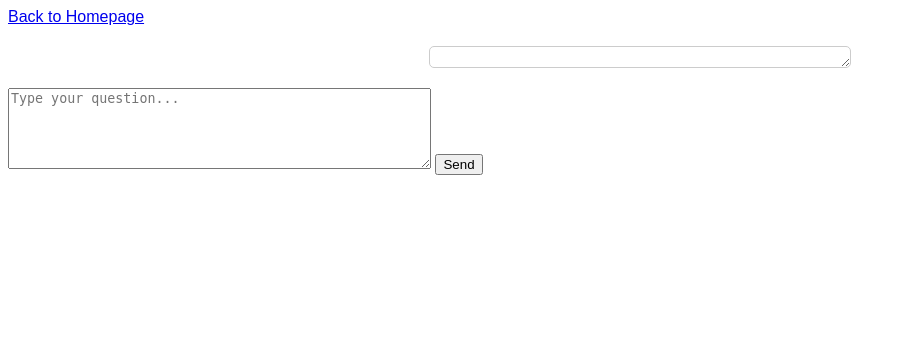
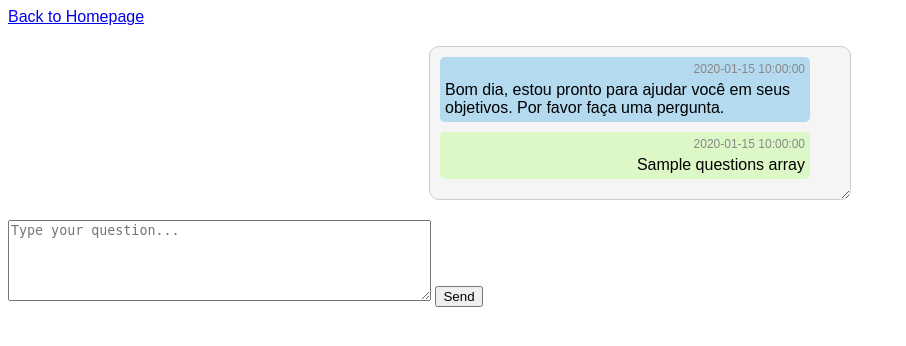
Before and after one commit to bbicalho/python-flask-openai-chatbot-custom-data, a Flask app: template templates/chatbot2.html in a window 1280 px wide. Shown: the top 346 px of the page, without its empty margins (0-906 px from the left). Run offline with Flask 3, Linux system fonts and the light colour scheme; the template is opened without the code that fills it: most values are stand-ins (such as "Sample title", 1, 10 or a date in 2020).

Commit message:
conversas indivuduais, persistidas em disco e podem ser deletadas. mensagem de saudacao

```diff
--- a/app.py
+++ b/app.py
@@ -1,5 +1,7 @@
 from flask import Flask, render_template, request, jsonify, make_response, redirect, url_for
+# import traceback
 import os
+import sys
 import json
 from datetime import datetime
 import shutil
@@ -40,7 +42,7 @@ brasilia_tz = pytz.timezone('America/Sao_Paulo')
 current_datetime = datetime.now(brasilia_tz)
 file_path = 'log_file-'+current_datetime.strftime('%Y-%m-%d-%H-%M-%S%Z')+'.txt'
 
-questions_array = []
+# questions_array = []
 
 @app.route('/superadm')
 def home():
@@ -82,11 +84,36 @@ def get_link_config(id):
 @app.route('/chatbot/<id>', methods=['GET'])
 def chatbot(id):
 
-    questions_array.clear()
+    questions_file = os.path.join(app.root_path, 'messages/'+id+'/chat-messages.json')
+    question_values = {}
+    if(os.path.exists(questions_file)):
+        with open(questions_file, 'r', encoding="utf-8") as file:
+            question_values = json.load(file)
+
+    # questions_array.clear()
+    if id not in question_values:
+        questions_array = []
+    else:
+        # print(question_values[id]['messages'])
+        questions_array = question_values[id]['messages']
+
+    # prompt_file = os.path.join(app.root_path, 'prompts/'+id+'/prompts-values.json')
+    # prompts_values = {}
+    # if(os.path.exists(prompt_file)):
+    #     with open(prompt_file, 'r', encoding="utf-8") as file:
+    #         prompts_values = json.load(file)
+
+    # print(prompts_values)
+
+    # save_data_to_json({id:{'prompt-role':prompts_values['prompt-role-purpose'],'prompt-dont-know-text':prompts_values['prompt-dont-know-text']}},"messages/"+id+"/chat-messages.json")
 
     can_upload,can_train,can_prompt,can_delete = get_link_config(id)
+    saopaulo_tz = pytz.timezone('America/Sao_Paulo')
+    # Get the current datetime in the Sao Paulo timezone
+    current_datetime_saopaulo = datetime.now(saopaulo_tz)
+    current_datetime_saopaulo_str = current_datetime_saopaulo.strftime('%Y-%m-%d %H:%M:%S')
 
-    return render_template('chatbot2.html', user_id=id, can_delete=can_delete)
+    return render_template('chatbot2.html', user_id=id, can_delete=can_delete, questions_array=questions_array, current_datetime=current_datetime_saopaulo_str)
 
 
 
@@ -129,33 +156,40 @@ def update_or_create_json():
     # Get the posted JSON data
     data = request.json
 
+    return jsonify({'message': 'Data updated or created successfully'})
+
+def save_data_to_json(data, local_json_file_path):
     # Load the existing JSON file if it exists
-    if os.path.exists(json_file_path):
-        with open(json_file_path, 'r') as file:
+    if os.path.exists(local_json_file_path):
+        with open(local_json_file_path, 'r') as file:
             existing_data = json.load(file)
     else:
+        directory = os.path.dirname(local_json_file_path)
+        if not os.path.exists(directory):
+            os.makedirs(directory)
         existing_data = {}  # Create an empty dictionary if the file doesn't exist
 
     # Merge the new data with the existing data
     existing_data.update(data)
 
     # Save the updated data back to the JSON file
-    with open(json_file_path, 'w') as file:
+    with open(local_json_file_path, 'w') as file:
         json.dump(existing_data, file, indent=2)
-
-    return jsonify({'message': 'Data updated or created successfully'})
 
 
 @app.route('/process_answer/<id>', methods=['POST'])
 def process_answer(id):
     user_question = request.json['question']
+
     # Call your process_answer function here and get the bot's answer
     # Replace the example response with the actual bot's answer
 
     # df=pd.read_csv('processed/embeddings.csv', index_col=0)
+    df = None
     processed_folder = 'processed/'+id
-    df=pd.read_csv(processed_folder+'/embeddings.csv', index_col=0)
-    df['embeddings'] = df['embeddings'].apply(literal_eval).apply(np.array)
+    if(os.path.exists(processed_folder)):
+        df=pd.read_csv(processed_folder+'/embeddings.csv', index_col=0)
+        df['embeddings'] = df['embeddings'].apply(literal_eval).apply(np.array)
 
     bot_answer = answer_question(df, question=user_question,id=id)
     # bot_answer = "This is an example response from the bot."
@@ -296,43 +330,22 @@ def submit_delete():
         data = request.get_json()
         myid = data['myid']
 
-        # delete files from received files
-        folder_path = "receivedfiles/"+myid
-        if(os.path.exists(folder_path)):
-            file_list = os.listdir(folder_path)
-            for filename in file_list:
-                # Construct the full file path
-                file_path = os.path.join(folder_path, filename)
-                # print(file_path)
+        array_folders = ["receivedfiles/"+myid, "pdf-folder/"+myid, "training/"+myid, "processed"+myid, "messages/"+myid]
 
-                # Delete the txt file
-                os.remove(file_path)
+        for folder in array_folders:
+            # delete files from received files
+            folder_path = folder
+            if(os.path.exists(folder_path)):
+                file_list = os.listdir(folder_path)
+                for filename in file_list:
+                    # Construct the full file path
+                    file_path = os.path.join(folder_path, filename)
+                    # print(file_path)
 
-        # delete files from pdf-folder
-        folder_path = "pdf-folder/"+myid
-        if(os.path.exists(folder_path)):
-            file_list = os.listdir(folder_path)
-            for filename in file_list:
-                # Construct the full file path
-                file_path = os.path.join(folder_path, filename)
-                # print(file_path)
+                    # Delete the txt file
+                    os.remove(file_path)
 
-                # Delete the txt file
-                os.remove(file_path)
-
-        # delete files from processed
-        folder_path = "processed/"+myid
-        if(os.path.exists(folder_path)):
-            file_list = os.listdir(folder_path)
-            for filename in file_list:
-                # Construct the full file path
-                file_path = os.path.join(folder_path, filename)
-                # print(file_path)
-
-                # Delete the txt file
-                os.remove(file_path)
-
-        return jsonify({'message': 'Chat deleted ok'})
+        return jsonify({'message': 'Chat e arquivos aprendidos deletados ok!'})
     except Exception as e:
         return jsonify({'error': str(e)})
 
@@ -721,12 +734,16 @@ def answer_question(
     """
     Answer a question based on the most similar context from the dataframe texts
     """
-    context = create_context(
-        question,
-        df,
-        max_len=max_len,
-        size=size,
-    )
+    if df is not None:
+        context = create_context(
+            question,
+            df,
+            max_len=max_len,
+            size=size,
+        )
+    else:
+        context = ""
+
     # If debug, print the raw model response
     if debug:
         print("Context:\n" + context)
@@ -746,6 +763,19 @@ def answer_question(
         prompt_role_purpose = data.get("prompt-role-purpose", "")
         # print(prompt_dont_know_text)
         # print(prompt_role_purpose)
+
+        questions_file = os.path.join(app.root_path, 'messages/'+id+'/chat-messages.json')
+        question_values = []
+        if(os.path.exists(questions_file)):
+            with open(questions_file, 'r', encoding="utf-8") as file:
+                question_values = json.load(file)
+
+        # questions_array.clear()
+        # print(question_values[id]['messages'])
+        if id in question_values:
+            questions_array = question_values[id]['messages']
+        else:
+            questions_array = []
 
         questions_array.append(question)
 
@@ -778,9 +808,21 @@ def answer_question(
         # print(response['usage'])
         # print(response['choices'])
 
-        questions_array.append(response['choices'][0]['message']['content'])
+        bot_response = response['choices'][0]['message']['content']
 
-        return response['choices'][0]['message']['content']
+        questions_array.append(bot_response)
+        # print(id)
+        # print(prompt_role_purpose)
+        # print(prompt_dont_know_text)
+        # print(questions_array)
+
+        save_data_to_json({id:{'prompt-role':prompt_role_purpose,
+                               'prompt-dont-know-text':prompt_dont_know_text,
+                               'messages':questions_array
+                               }},"messages/"+id+"/chat-messages.json")
+
+
+        return bot_response
 
         # # Create a completions using the questin and context
         # response = openai.Completion.create(
@@ -795,8 +837,14 @@ def answer_question(
         # )
         # return response["choices"][0]["text"].strip()
     except Exception as e:
-        print(e)
-        return ""
+        exc_type, exc_value, exc_traceback = sys.exc_info()
+
+        # Get the line number where the exception occurred
+        line_no = exc_traceback.tb_lineno
+
+        print(f"An exception of type {type(e).__name__} occurred at line {line_no}.")
+        # print(e)
+        return str(e)
 
 def log_to_file(message):
 
--- a/templates/chatbot2.html
+++ b/templates/chatbot2.html
@@ -19,39 +19,57 @@
             width: 400px;
             margin: 20px auto;
             border: 1px solid #ccc;
-            border-radius: 5px;
+            border-radius: 10px;
             overflow-y: scroll;
             max-height: 500px;
             padding: 10px;
             resize: both;
+            background-color: #f5f5f5;
         }
+
 
         .message {
             margin-bottom: 10px;
             padding: 5px;
             border-radius: 5px;
+            max-width: 90%; /* Adjust as needed */
         }
 
         .user {
-            background-color: #cce5ff;
-            /* text-align: left; */
+            background-color: #dcf8c6; /* Light green for user messages */
+            align-self: flex-end;
+            text-align: right;
         }
 
         .answer-machine {
-            background-color: #e5ffcc;
-            /* text-align: right; */
+            background-color: #b4daf0; /* White for friend messages */
+            align-self: flex-start;
+            text-align: left;
         }
 
         .timestamp {
             font-size: 12px;
             color: #888;
             margin-bottom: 5px;
+            text-align: right;
         }
     </style>
 </head>
 <body>
     <a href="{{ url_for('menu', id=user_id) }}">Back to Homepage</a>
-    <div class="chat-container" id="chatContainer"><div class="resize-handle"></div></div>
+    <div class="chat-container" id="chatContainer"><div class="resize-handle"></div>
+
+    <div class="message answer-machine"><div class="timestamp">{{current_datetime}}</div><div>Bom dia, estou pronto para ajudar você em seus objetivos. Por favor faça uma pergunta.</div></div>
+
+    {% for question in questions_array: %}
+        {% if loop.index0 % 2 == 0 %}
+            <div class="message user"><div class="timestamp">{{current_datetime}}</div><div>{{question}}</div></div>
+        {% else: %}
+            <div class="message answer-machine"><div class="timestamp">{{current_datetime}}</div><div>{{question}}</div></div>
+        {% endif %}
+    {% endfor %}
+
+</div>
 
     <div class="input-container">
         <textarea type="text" id="userInput" cols="50" rows="5" placeholder="Type your question..." onkeypress="handleKeyPress(event)"></textarea>
```
Also changed, not shown: 1 other file.
